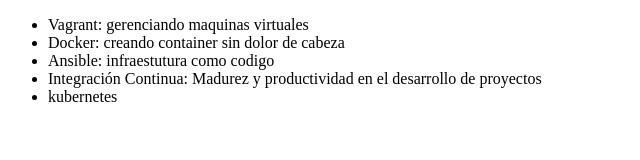
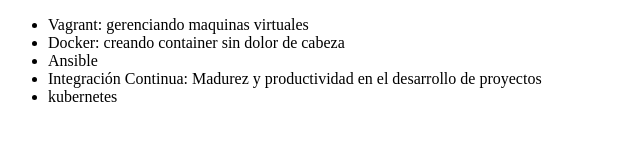
Before and after one commit to zoptein/oracle-git, a plain HTML site: page index.html in a window 1280 px wide. Shown: the whole page, without its empty margins (0-640 px from the left). Drawn offline with Linux system fonts and the light colour scheme.

Commit message:
Revert "cambiando el nombre del curso anseble"
This reverts commit 004cfc46ba5dec3717a91b0dfd2796f14bf82385.

```diff
--- a/index.html
+++ b/index.html
@@ -8,7 +8,7 @@
         <ul>
             <li>Vagrant: gerenciando maquinas virtuales</li>
             <li>Docker: creando container sin dolor de cabeza</li>
-            <li>Ansible: infraestutura como codigo</li>
+            <li>Ansible</li>
             <li>Integración Continua: Madurez y productividad en el desarrollo de proyectos</li>
             <li>kubernetes</li>
         </ul>
```
